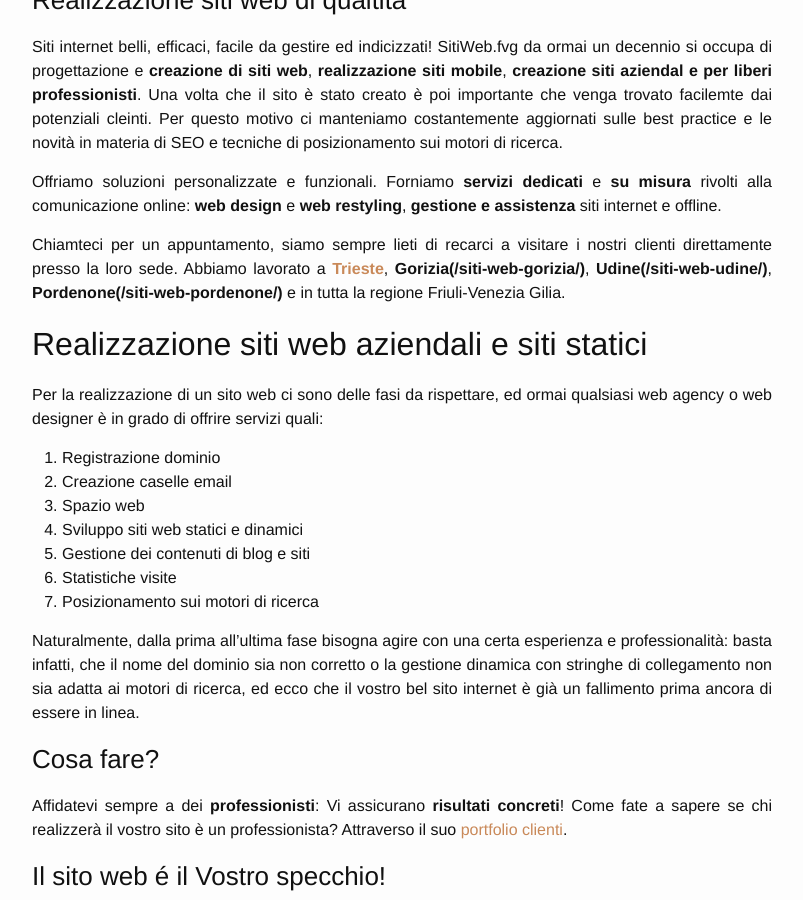
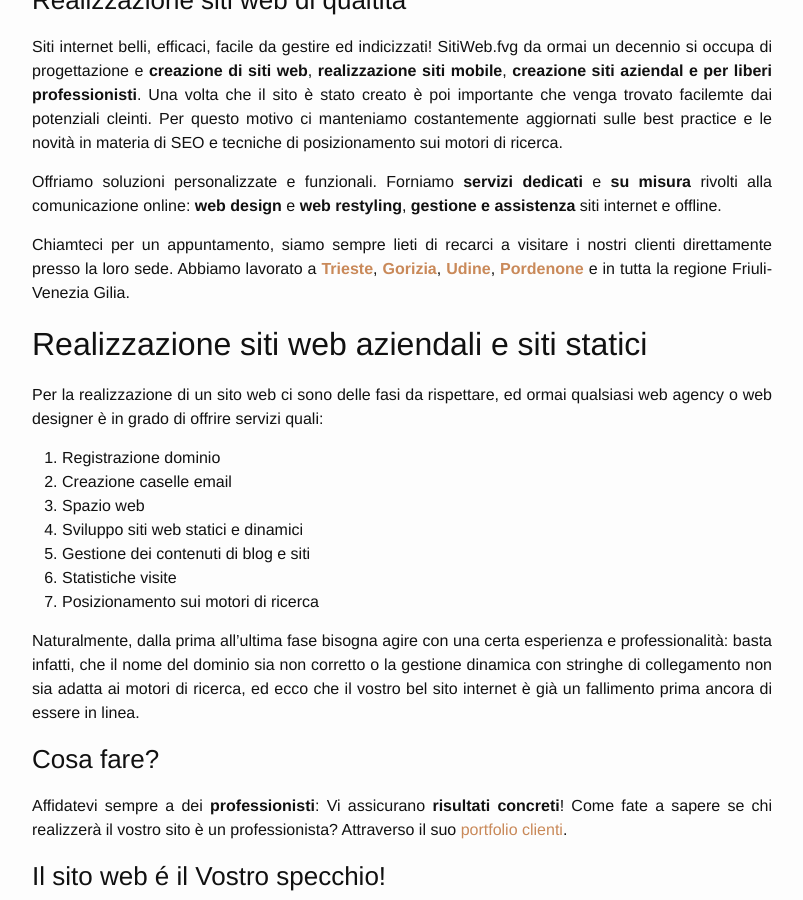
Before and after one commit to enricocaputo/sitiweb.fvg, a Jekyll site: the page built from index.md, in a window 1280 px wide and 900 px high, scrolled down 749 px. Shown: the whole window, without its empty margins (238-1041 px from the left). Built offline with Jekyll 4.4.1, drawn with Linux system fonts in a browser that asks for light colours.

Commit message:
dimenticato parentesi quadre nei link markup ... ups :/

```diff
--- a/index.md
+++ b/index.md
@@ -19,9 +19,9 @@ Offriamo soluzioni personalizzate e funzionali. Forniamo **servizi dedicati** e
 
 Chiamteci per un appuntamento, siamo sempre lieti di recarci a visitare i nostri clienti direttamente presso la loro sede.
 Abbiamo lavorato a **[Trieste](/realizzazione-siti-internet-a-trieste.html)**,
-**Gorizia(/siti-web-gorizia/)**,
-**Udine(/siti-web-udine/)**,
-**Pordenone(/siti-web-pordenone/)** e in tutta la regione Friuli-Venezia Gilia.
+**[Gorizia](/siti-web-gorizia/)**,
+**[Udine](/siti-web-udine/)**,
+**[Pordenone](/siti-web-pordenone/)** e in tutta la regione Friuli-Venezia Gilia.
 
 
 ## Realizzazione siti web aziendali e siti statici
```
